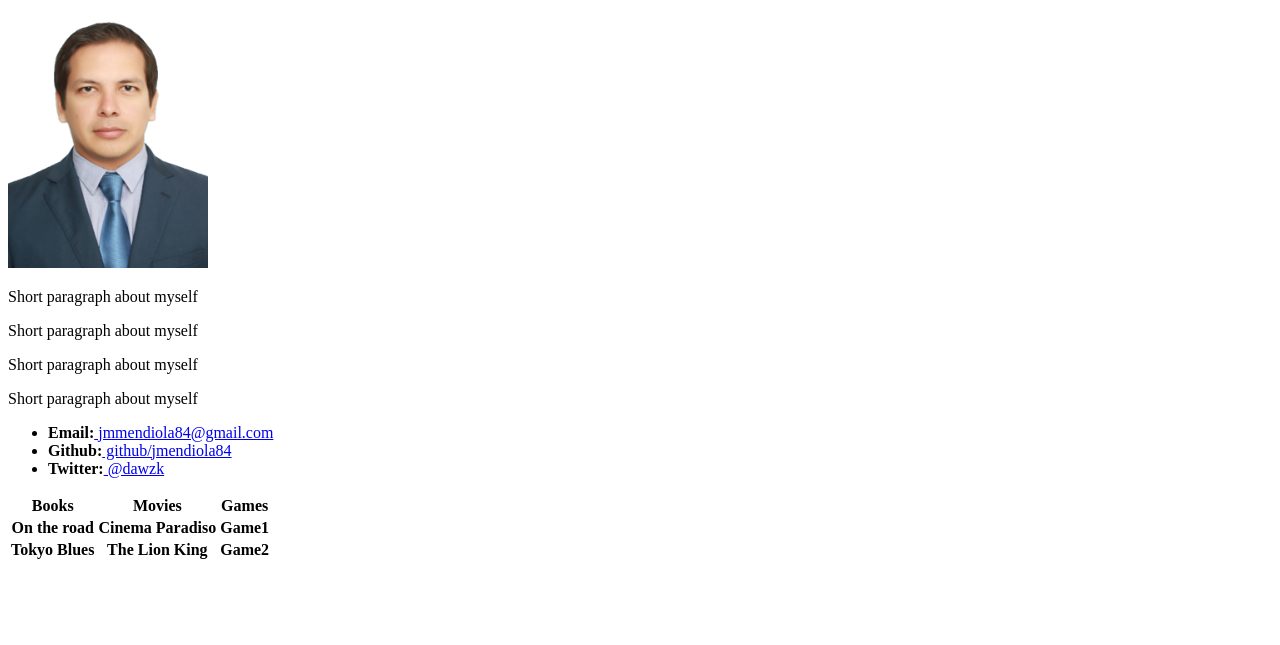
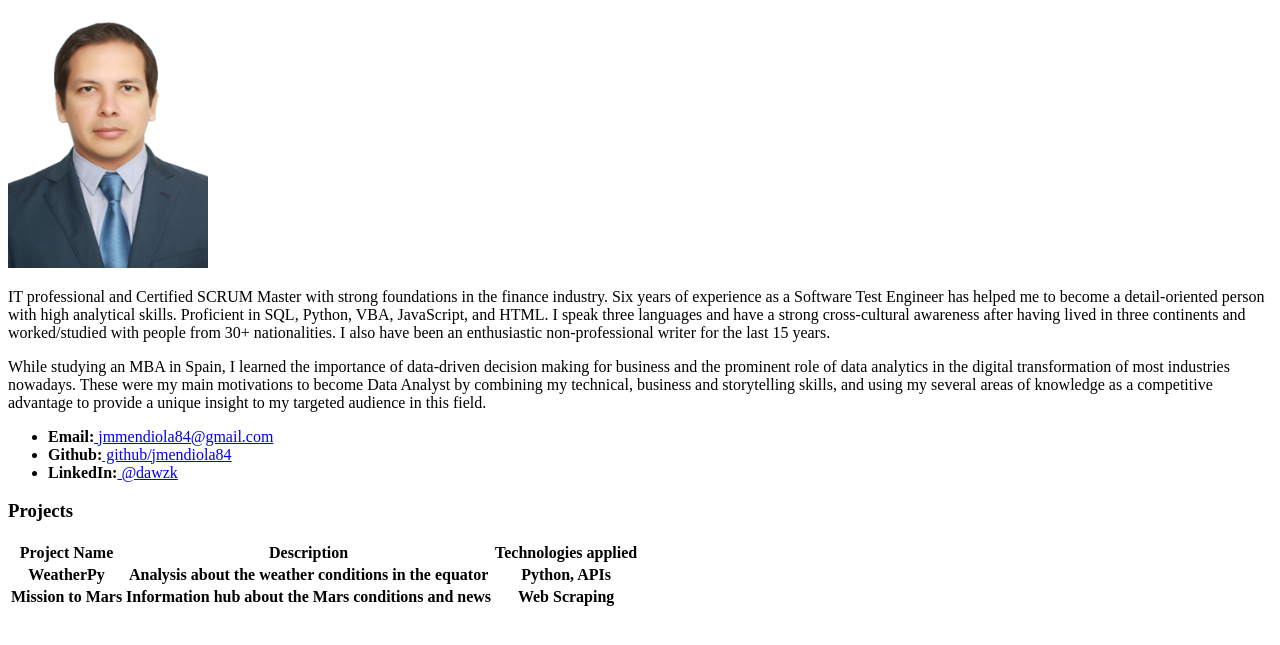
Before and after one commit to jmendiola84/jmendiola84.github.io, a plain HTML site: page index.html in a window 1280 px wide. Shown: the part 79-724 px from the top of the page. Drawn offline with Linux system fonts and the light colour scheme.

Commit message:
updated profile page

```diff
--- a/index.html
+++ b/index.html
@@ -15,38 +15,37 @@
   <img src="images\JesusMendiola-w.png" alt="Jesus Mendiola" width=200 />
   <br>
 
-  <p> Short paragraph about myself </p>
-  <p> Short paragraph about myself </p>
-  <p> Short paragraph about myself </p>
-  <p> Short paragraph about myself </p>
+  <p> IT professional and Certified SCRUM Master with strong foundations in the finance industry. Six years of experience as a Software Test Engineer has helped me to become a detail-oriented person with high analytical skills. Proficient in SQL, Python, VBA, JavaScript, and HTML. I speak three languages and have a strong cross-cultural awareness after having lived in three continents and worked/studied with people from 30+ nationalities. I also have been an enthusiastic non-professional writer for the last 15 years. </p>
+  <p> While studying an MBA in Spain, I learned the importance of data-driven decision making for business and the prominent role of data analytics in the digital transformation of most industries nowadays. These were my main motivations to become Data Analyst by combining my technical, business and storytelling skills, and using my several areas of knowledge as a competitive advantage to provide a unique insight to my targeted audience in this field. </p>
 
 
-  <ul>
+<ul>
 	<li><strong>Email:</strong><a href="#">
 	jmmendiola84@gmail.com</a></li>
-	<li><strong>Github:</strong><a href="#">
+	<li><strong>Github:</strong><a href="https://github/jmendiola84">
 	github/jmendiola84</a></li>
-	<li><strong>Twitter:</strong><a href="#">
+	<li><strong>LinkedIn:</strong><a href="http://linkedin/in/jesusmendiola">
 	@dawzk</a></li>
 </ul>
 
+	<h3> Projects</h3>
 <table>
 	<tr>
-		<th>Books</th>
-		<th>Movies</th>
-		<th>Games</th>
+		<th>Project Name</th>
+		<th>Description</th>
+		<th>Technologies applied</th>
 	</tr>
 	<tr>
-		<th>On the road</th>
-		<th>Cinema Paradiso</th>
-		<th>Game1</th>
+		<th>WeatherPy</th>
+		<th>Analysis about the weather conditions in the equator</th>
+		<th>Python, APIs</th>
 	</tr>
 	<tr>
-		<th>Tokyo Blues</th>
-		<th>The Lion King</th>
-		<th>Game2</th>
+		<th>Mission to Mars</th>
+		<th>Information hub about the Mars conditions and news</th>
+		<th>Web Scraping</th>
 	</tr>
-
+</table>
 </body>
 
 </html>
```
